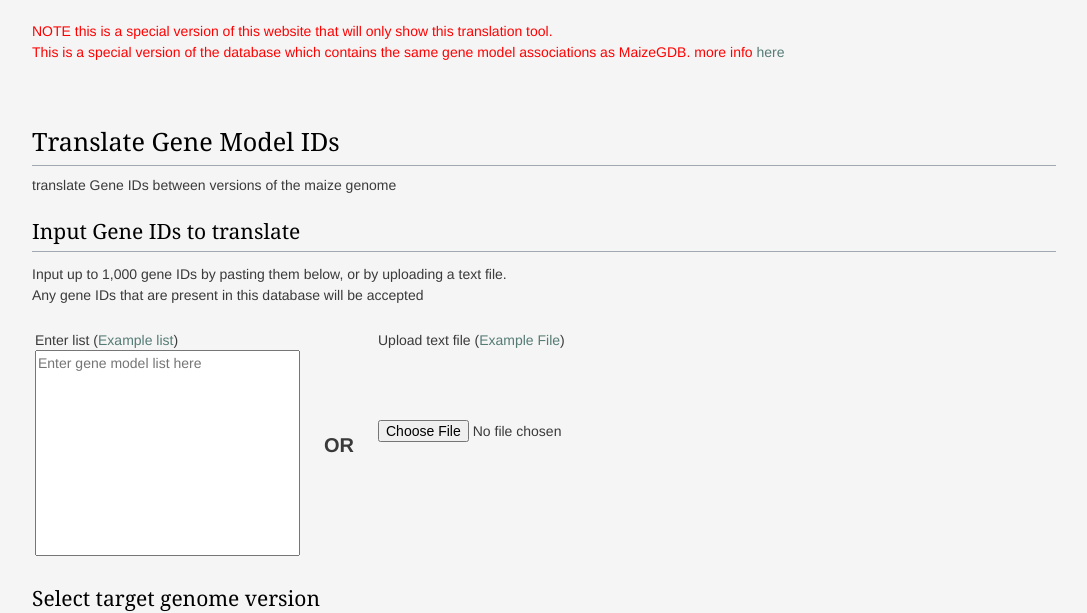
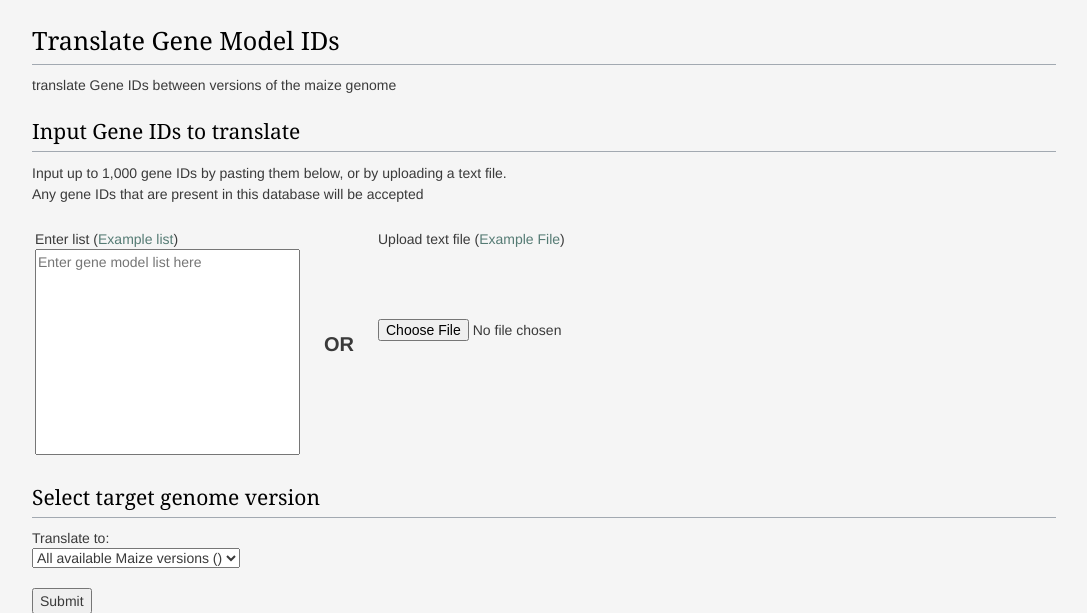
Before and after one commit to grotewold-lab/grassius-website, a CodeIgniter 4 app: template app/Views/translation_tool.php in a window 1280 px wide. Shown: the part 140-753 px from the top of the page, without its empty margins (96-1183 px from the left). Run offline with PHP 8.4 and a stand-in for CodeIgniter, Linux system fonts and the light colour scheme; the template is opened without the code that fills it, so the values that code supplies are empty; some libraries are stand-ins or nearby versions.

Commit message:
removed red text from translation tool page

```diff
--- a/app/Views/translation_tool.php
+++ b/app/Views/translation_tool.php
@@ -2,8 +2,6 @@
 <?= $this->section('content') ?>
 
 
-<p style="color:red">NOTE this is a special version of this website that will only show this translation tool.<br/>This is a special version of the database which contains the same gene model associations as MaizeGDB. more info <a href="https://www.maizegdb.org/gene_center/gene#translate" target="_blank">here</a></p>
-<br>
 <h2 class="wiki-top-header">
     Translate Gene Model IDs
 </h2>
```
